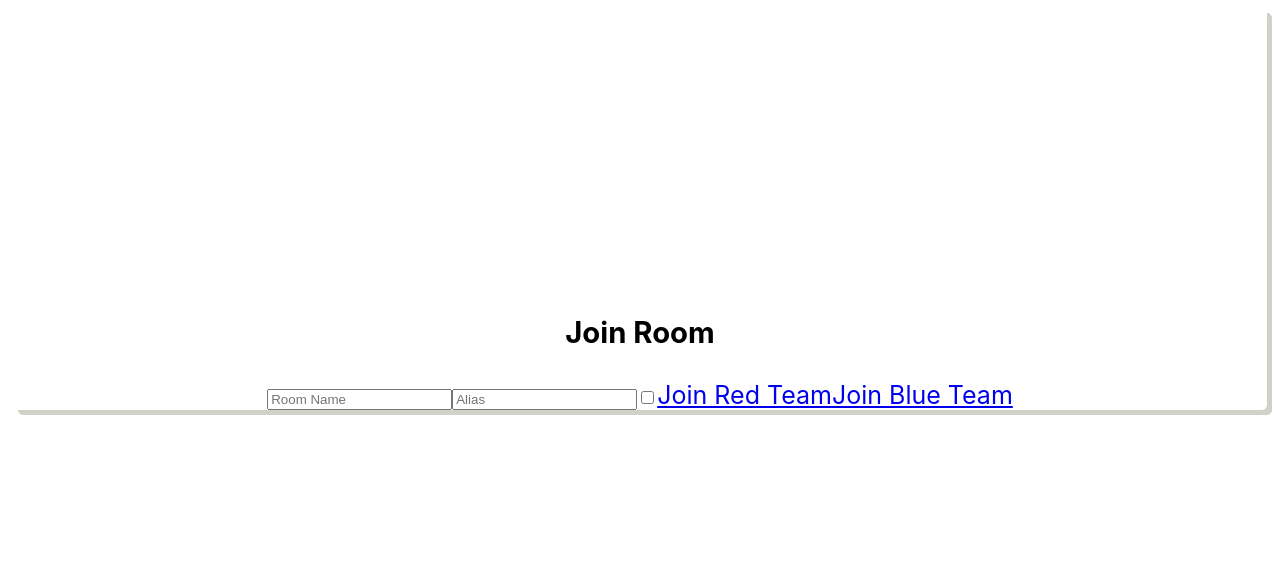
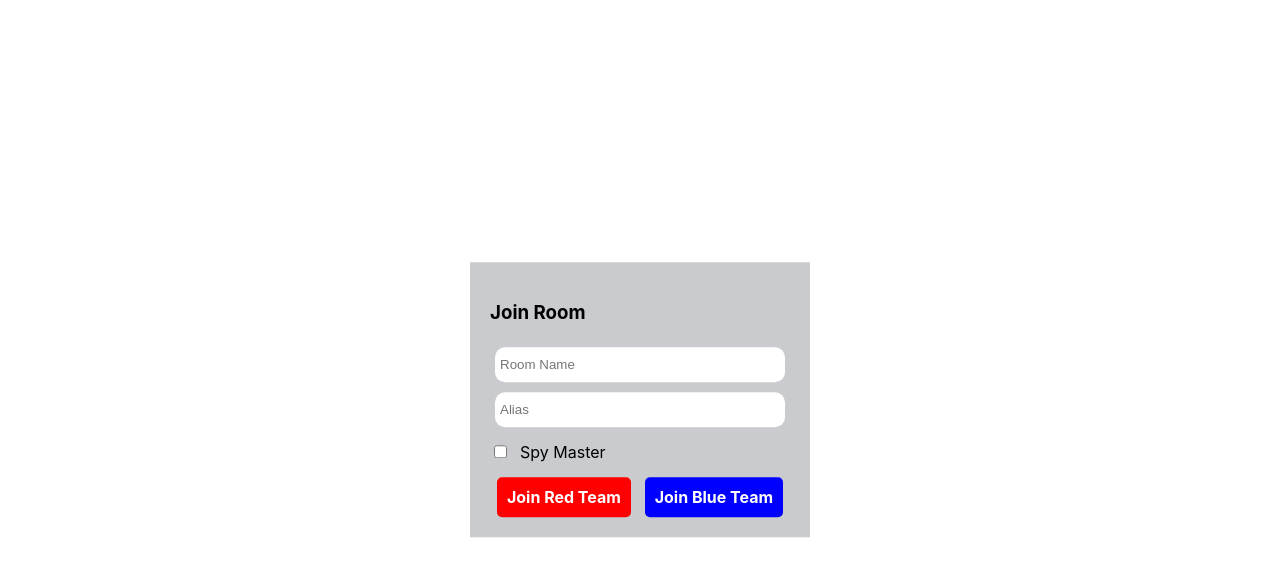
Before and after one commit to jaredkgrove/aliases, a React (Create React App) app in the folder aliases-client/: page / in a window 1280 px wide. Shown: the top 576 px of the page. Built offline with nearby package versions, Linux system fonts and the light colour scheme; no server answers.

Commit message:
Room Join styling

```diff
--- a/aliases-client/src/App.jsx
+++ b/aliases-client/src/App.jsx
@@ -8,7 +8,7 @@ import {
 import Board from './components/Board'
 import RoomJoin from './components/RoomJoin'
 import styled from 'styled-components'
-const socket = io("https://anonyms.herokuapp.com/");
+const socket = io("http://127.0.0.1:4001")//io("https://anonyms.herokuapp.com/");
 
 function App () {
   const [spyName, setSpyName] = useState('')
@@ -41,5 +41,7 @@ export default App;
 
 const Layout = styled.div`
   display: block;
-
+  font-family: -apple-system, BlinkMacSystemFont, 'Segoe UI', 'Roboto', 'Oxygen',
+  'Ubuntu', 'Cantarell', 'Fira Sans', 'Droid Sans', 'Helvetica Neue',
+  sans-serif;
 `;
--- a/aliases-client/src/components/BoardHeader.jsx
+++ b/aliases-client/src/components/BoardHeader.jsx
@@ -16,13 +16,21 @@ export default function BoardHeader(props) {
 
       if(props.showClueInputs && props.activeTeam === props.team && props.team === team && props.isSpyMaster){
         return(
-          <ClueInput>
+          <InputContainer>
             <StyledInput type="number" placeholder="Clue Number" name="clueNumber" value={input.clueNumber || 0} onChange={handleInputChange}/>
             <StyledButton color={props.activeTeam} onClick={handleClueClick}>Submit Clue</StyledButton>
-          </ClueInput>
+          </InputContainer>
         )
       }else if(props.activeTeam === team && props.guessesRemaining > 0){
-        return <div>{props.guessesRemaining}</div>
+        return (
+          <>
+            <h3>Guesses Left: {props.guessesRemaining}</h3>
+            <h3>Cards Left{props.cardsRemaining.blue}</h3>
+          </>
+        )
+      }
+      else if(!isOtherTeamActive('blue') && !isOtherTeamActive('red')){
+        return ''
       }else if(props.activeTeam === team){
         return <div>Waiting for Spy Master...</div>
       }
@@ -30,24 +38,21 @@ export default function BoardHeader(props) {
 
     const isOtherTeamActive = (teamColor) => props.blueSpyMaster && props.redSpyMaster && props.activeTeam === teamColor
 
-    const renderEndTurnButton = (team) => (team === props.team && !props.isSpyMaster) ? <button onClick={handleCardClick}>End Turn</button>:''
+    const renderEndTurnButton = (team) => (team === props.team && !props.isSpyMaster) ? <InputContainer><StyledButton color={props.activeTeam} onClick={handleCardClick}>End Turn</StyledButton></InputContainer>:''
 
     return (
 
       <StyledHeader color={props.activeTeam}>
         <TeamDiv color={`hsl(217, 100%, 84%)`} active={!isOtherTeamActive('red')}>
-          <h3>Spymaster: {`${props.blueSpyMaster ? props.blueSpyMaster.spyName : "Waiting..."}`}</h3>
+          <SpyMasterDiv>Spymaster: {`${props.blueSpyMaster ? props.blueSpyMaster.spyName : "..."}`}</SpyMasterDiv>
+          {renderClueInputs('blue')}
           {renderEndTurnButton('blue')}
-          <div>{props.cardsRemaining.blue}</div>
-          {renderClueInputs('blue')}
-
         </TeamDiv>
         <TeamDiv color={`hsl(0, 100%, 84%)`} active={!isOtherTeamActive('blue')}>
-          <SpyMasterDiv>Spymaster: {`${props.redSpyMaster ? props.redSpyMaster.spyName : "Waiting..."}`}</SpyMasterDiv>
-          {renderEndTurnButton('red')}
+          <SpyMasterDiv>Spymaster: {`${props.redSpyMaster ? props.redSpyMaster.spyName : "..."}`}</SpyMasterDiv>
           <div>{props.cardsRemaining.red}</div>
           {renderClueInputs('red')}
-
+          {renderEndTurnButton('red')}
         </TeamDiv>
 
       </StyledHeader>
@@ -68,7 +73,9 @@ const TeamDiv = styled.div`
 `
 
 const SpyMasterDiv = styled.div`
-  height: 100%
+  text-align: center;
+  line-hei
+  height: 100%;
 
 `
 
@@ -81,10 +88,9 @@ outline: none;
   border: none;
   border-radius: 10px;
   height: 100%;
-
 `
 
-const ClueInput = styled.div`
+const InputContainer = styled.div`
   position: absolute;
   right: 0px;
   box-sizing: border-box;
--- a/aliases-client/src/components/RoomJoin.jsx
+++ b/aliases-client/src/components/RoomJoin.jsx
@@ -17,38 +17,67 @@ export default function WordCard(props) {
     };
 
     return (
-      <StyledCard  >
+      <AbsoluteContainer  >
           <h3>Join Room</h3>
-          <input type="text"  placeholder="Room Name" name="room" value ={input.room || ''} onChange={handleInputChange}/>
-          <input type="text" name="spyName" placeholder="Alias" alue={input.spyName || ''} onChange={handleInputChange}/>
-          <input type="checkbox" name="spymaster" value={input.spymaster || false} onChange={handleInputChange}/>
-          <Link to="/game" onClick={(e) => handleJoinRoom(e, 'red')}>Join Red Team</Link>
-          <Link to="/game" onClick={(e) => handleJoinRoom(e, 'blue')}>Join Blue Team</Link>
-      </StyledCard>
+          <StyledInput type="text"  placeholder="Room Name" name="room" value ={input.room || ''} onChange={handleInputChange}/>
+          <StyledInput type="text" name="spyName" placeholder="Alias" alue={input.spyName || ''} onChange={handleInputChange}/>
+          <div>
+            <input type="checkbox" name="spymaster" value={input.spymaster || false} onChange={handleInputChange}/>
+            <StyledLabel htmlFor="spymaster">Spy Master</StyledLabel>
+          </div>
+          <div style={{display:'flex', justifyContent:'space-around'}}>
+            <StyledLink color='red' to="/game" onClick={(e) => handleJoinRoom(e, 'red')}>Join Red Team</StyledLink>
+            <StyledLink color='blue' to="/game" onClick={(e) => handleJoinRoom(e, 'blue')}>Join Blue Team</StyledLink>
+          </div>
+      </AbsoluteContainer>
     );
 }
 
 
-const StyledCard = styled.div`
-    position: relative;
-    text-align: center;
-    padding-top: 22%;
-    font-size: 25px;
-    font-family: -apple-system, BlinkMacSystemFont, 'Segoe UI', 'Roboto', 'Oxygen',
-    'Ubuntu', 'Cantarell', 'Fira Sans', 'Droid Sans', 'Helvetica Neue',
-    sans-serif;
-    background: ${props => props.color};
-    justify-self: stretch;
-    margin: 5px;
-    border-radius: 5px;
-    min-height: 50px;
-    max-height: 150px;
-    box-shadow: 5px 5px hsl(60, 10%, 80%);
-    user-select: none;
+const AbsoluteContainer = styled.div`
+    position: absolute;
+    left:50vw;
+    top: 50vh;
+    transform: translate(-50%, -50%);
+    background: hsl(217, 5%, 80%);
+    display: flex;
+    flex-direction: column;
+    padding: 20px;
+    min-width: 300px;
 `;
 
-const StyledButton = styled.button`
-    position: absolute;
-    bottom: 0px;
-    left:${props => props.value *40}px;
+const StyledInput = styled.input`
+  box-sizing: border-box;
+  padding: 5px;
+  margin: 5px;
+  background: ${props => props.color};
+ display: inline-block;
+  outline: none;
+  border: none;
+  border-radius: 10px;
+  height: 35px;
+
 `;
+
+const StyledLink = styled(Link)`
+  background: ${props => props.color};
+    padding: 10px;
+    color: white;
+    font-weight: bold;
+  text-decoration: none;
+  border: none;
+  border-radius: 5px;
+  height: 100%;
+`
+
+const StyledLabel = styled.div`
+    box-sizing: border-box;
+    padding: 5px;
+    display: inline-block;
+    margin: 5px;
+
+
+
+    height: 35px;
+
+`
--- a/aliases-client/src/components/WordCard.jsx
+++ b/aliases-client/src/components/WordCard.jsx
@@ -29,12 +29,15 @@ export default function WordCard(props) {
 
     const renderSelections = () => props.spies.map(spy => spy.spyName)
 
-    const renderReveal = () => props.spies.map(spy => (spy.spyName === props.spyName && props.cardData.identity === 0) ? <StyledButton onClick={handleCardClick}>REVEAL</StyledButton> : '')
+    const renderReveal = () => {
+        props.spies.map(spy => console.log(spy.spyName === props.spyName && props.cardData.identity === 0))
+        return props.spies.map(spy => (spy.spyName === props.spyName && props.cardData.identity === 0) ? <StyledButton color='green' onClick={handleCardClick}>REVEAL</StyledButton> : '')
+    }
 
     return (
-        <ContainerDiv selected={props.spies.length > 0} team={props.activeTeam} onClick={handleClick}>
-            {renderSelections()}
-            <StyledCard value={1} className='Word'  color={props.cipherData && !props.cipherData.revealed ? CipherIdentity[props.cipherData.identity]:Identity[props.cardData.identity]} >
+        <ContainerDiv  onClick={handleClick}>
+            <SelectionsDiv> {renderSelections()} </SelectionsDiv>
+            <StyledCard value={1} className='Word' selected={props.spies.length > 0} team={props.activeTeam}  color={props.cipherData && !props.cipherData.revealed ? CipherIdentity[props.cipherData.identity]:Identity[props.cardData.identity]} >
                 {props.cardData.word}
                 {renderReveal()}
             </StyledCard>
@@ -44,26 +47,37 @@ export default function WordCard(props) {
 
 const ContainerDiv = styled.div`
     display: flex;
-    justify-content: stretch;
+    flex-direction: column;
+    justify-content: center;
     align-items: center;
-    box-sizingo: border-box;
+    box-sizing: border-box;
     justify-self: stretch;
-    border: 1px solid ${props => props.selected ? props.team:'transparant'};
     padding: 8px 3px 3px 3px;
+    overflow: hidden;
+    font-size: 2.5vh;
+
+`
+
+
+const SelectionsDiv = styled.div`
+
+    height: 25px;
+    width: 100%;
     overflow: hidden;
 `
 
 const StyledCard = styled.div`
+    position:relative;
+    flex: 1;
     text-align: center;
     box-sizing: border-box;
-    height: 100%;
+    align-self: stretch;
     width: 100%;
     max-height: 20vw;
-    font-size: 2.5vh;
-    font-family: -apple-system, BlinkMacSystemFont, 'Segoe UI', 'Roboto', 'Oxygen',
-    'Ubuntu', 'Cantarell', 'Fira Sans', 'Droid Sans', 'Helvetica Neue',
-    sans-serif;
+
     background: ${props => props.color};
+    border: 1px solid ${props => props.selected ? props.team:'transparant'};
+
     border-radius: 5px;
     box-shadow: 5px 5px hsl(60, 10%, 80%);
     user-select: none;
@@ -71,8 +85,23 @@ const StyledCard = styled.div`
 
 `;
 
+// const StyledButton = styled.button`
+
+//     left:${props => props.value *40}px;
+// `;
 const StyledButton = styled.button`
     position: absolute;
     bottom: 0px;
-    left:${props => props.value *40}px;
-`;
+    left 0px;
+    width: 100%;
+
+    margin: auto;
+    box-sizing: border-box;
+    padding: 5px;
+    background: ${props => props.color};
+    background-clip: content-box;
+    outline: none;
+    border: none;
+    border-radius: 10px;
+    height: 33%;
+`
```
Also changed, not shown: 1 other file (tests, documents, lock files or other folders). Lines whose indentation alone changed are shown as unchanged.
